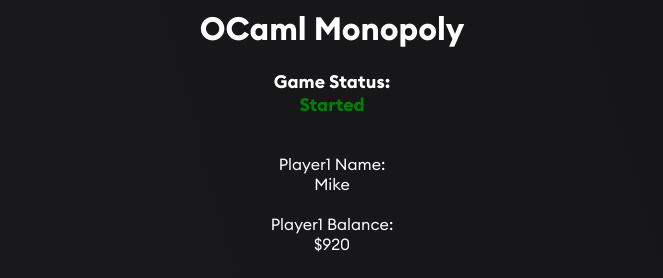
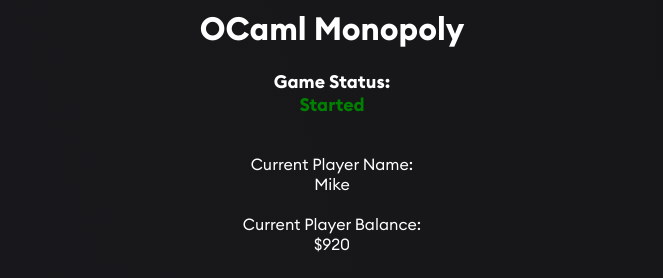
Before and after one commit to A8B7C6/monopoly-in-ocaml, a plain HTML site: page gui/index.html in a window 1280 px wide. Shown: the top 278 px of the page, without its empty margins (308-971 px from the left). Drawn offline with Linux system fonts and the light colour scheme; files whose address does not match are found by name.

Commit message:
Some small GUI changes ahead of demo

```diff
--- a/gui/index.html
+++ b/gui/index.html
@@ -13,11 +13,11 @@
     </h2>
     <div class="current-player flex-grid">
       <div class="col">
-        Player1 Name:
+        Current Player Name:
         <div id="p1Name">N/A</div>
 
         <br />
-        Player1 Balance:
+        Current Player Balance:
         <div id="p1Bal">N/A</div>
       </div>
     </div>
```
